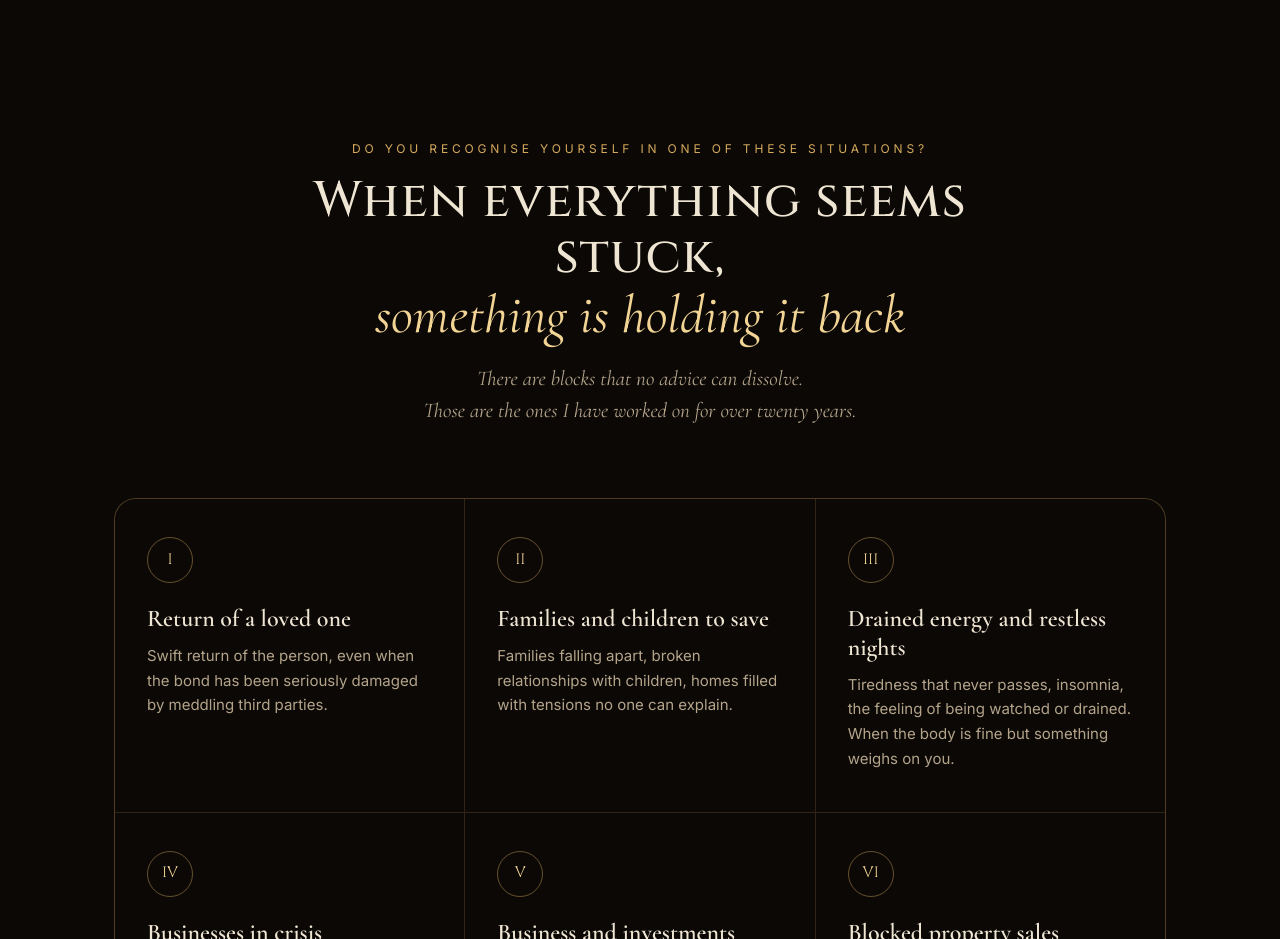
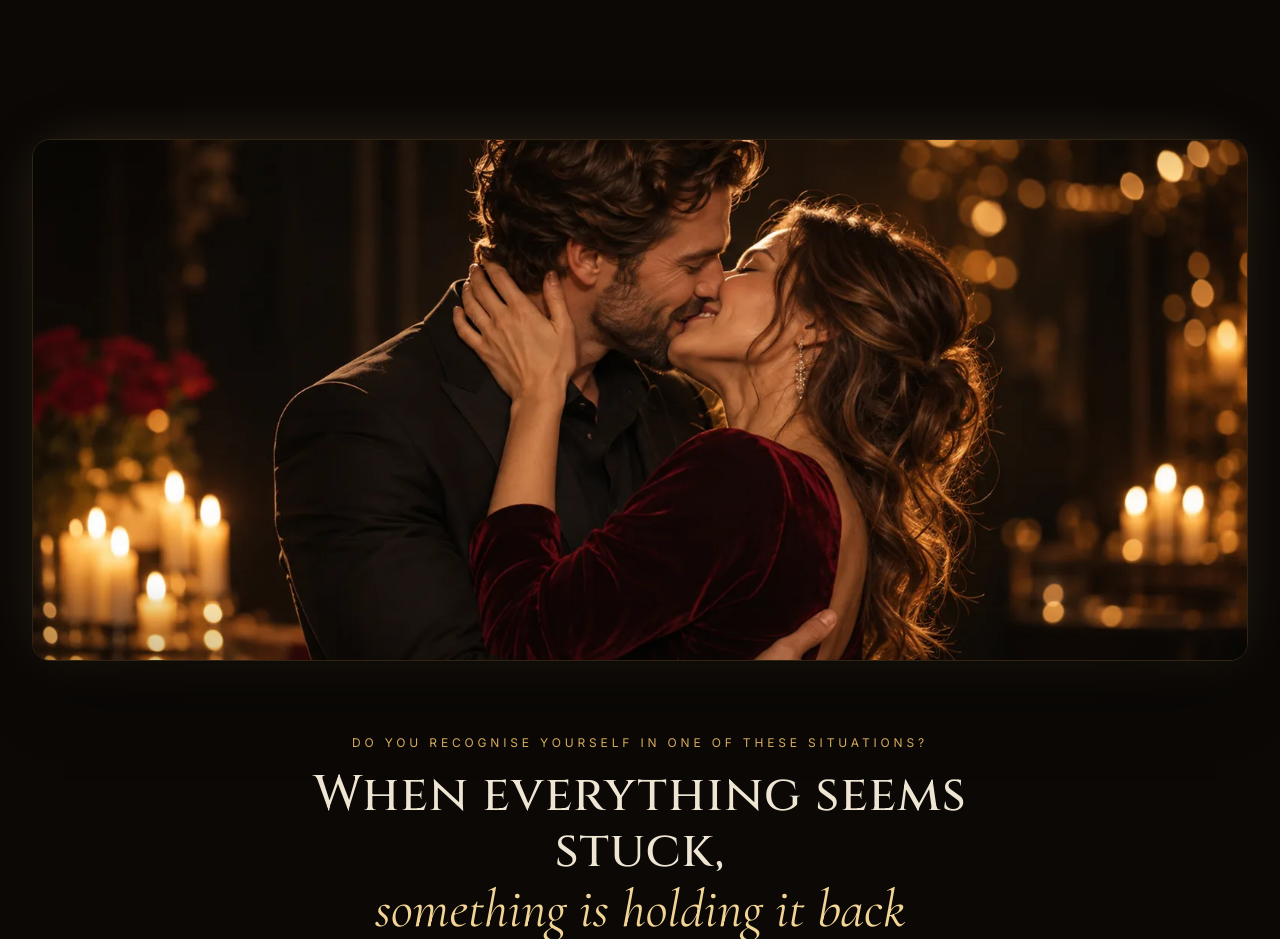
Before and after one commit to Nick8759/maestro-adrian, a plain HTML site: page index.html in a window 1280 px wide. Shown: the part 940-1879 px from the top of the page. Drawn offline with Linux system fonts and the light colour scheme.

Commit message:
Foto coppia, partita IVA non spezzata
Co-authored-by: Perplexity <noreply@perplexity.ai>

```diff
--- a/index.html
+++ b/index.html
@@ -78,6 +78,7 @@
 <!-- SITUAZIONI -->
 <section class="section" id="situazioni">
 <div class="wrap">
+<figure class="love-photo reveal"><img src="assets/coppia-bacio.webp" alt="Coppia felice che si bacia a lume di candela" width="1600" height="900" loading="lazy" decoding="async"></figure>
 <header class="sec-head reveal">
 <p class="eyebrow" data-i18n="k25">Ti riconosci in una di queste situazioni?</p>
 <h2 data-i18n="k26">Quando tutto sembra fermo,<br/><em>qualcosa lo sta trattenendo</em></h2>
--- a/styles.css
+++ b/styles.css
@@ -340,3 +340,19 @@ h3{font-family:var(--serif);font-size:24px;line-height:1.2;font-weight:600}
 .legal-page th{color:var(--gold-hi);font-weight:500}
 .legal-back{display:inline-flex;margin-top:40px}
 .legal-nav .nav__cta{display:inline-flex!important}
+
+/* Foto coppia prima di "Ti riconosci in una di queste situazioni?" */
+.love-photo{position:relative;max-width:1040px;margin:0 auto clamp(40px,6vw,72px);border-radius:18px;overflow:hidden;border:1px solid var(--line);
+  box-shadow:0 30px 80px -30px rgba(0,0,0,.9),0 0 60px -20px rgba(214,170,92,.35)}
+.love-photo img{display:block;width:100%;height:auto;aspect-ratio:16/9;object-fit:cover}
+.love-photo::after{content:"";position:absolute;inset:0;pointer-events:none;background:radial-gradient(120% 90% at 50% 45%,transparent 55%,rgba(11,8,6,.55) 100%)}
+@media (max-width:640px){.love-photo{border-radius:14px}.love-photo img{aspect-ratio:4/3;object-position:55% 40%}}
+@media (min-width:961px){
+  .love-photo{width:min(1440px,calc(100vw - 64px));max-width:none;margin-left:calc(50% - min(720px,50vw - 32px));margin-right:0}
+  .love-photo img{aspect-ratio:21/9;object-position:50% 30%}
+}
+/* Telefono: foto coppia più grande, da bordo a bordo */
+@media (max-width:640px){
+  .love-photo{width:100vw;max-width:none;margin-left:calc(50% - 50vw);margin-right:0;border-radius:0;border-left:0;border-right:0}
+  .love-photo img{aspect-ratio:4/5;object-position:54% 30%}
+}
```
Also changed, not shown: assets/coppia-bacio.webp (added).
